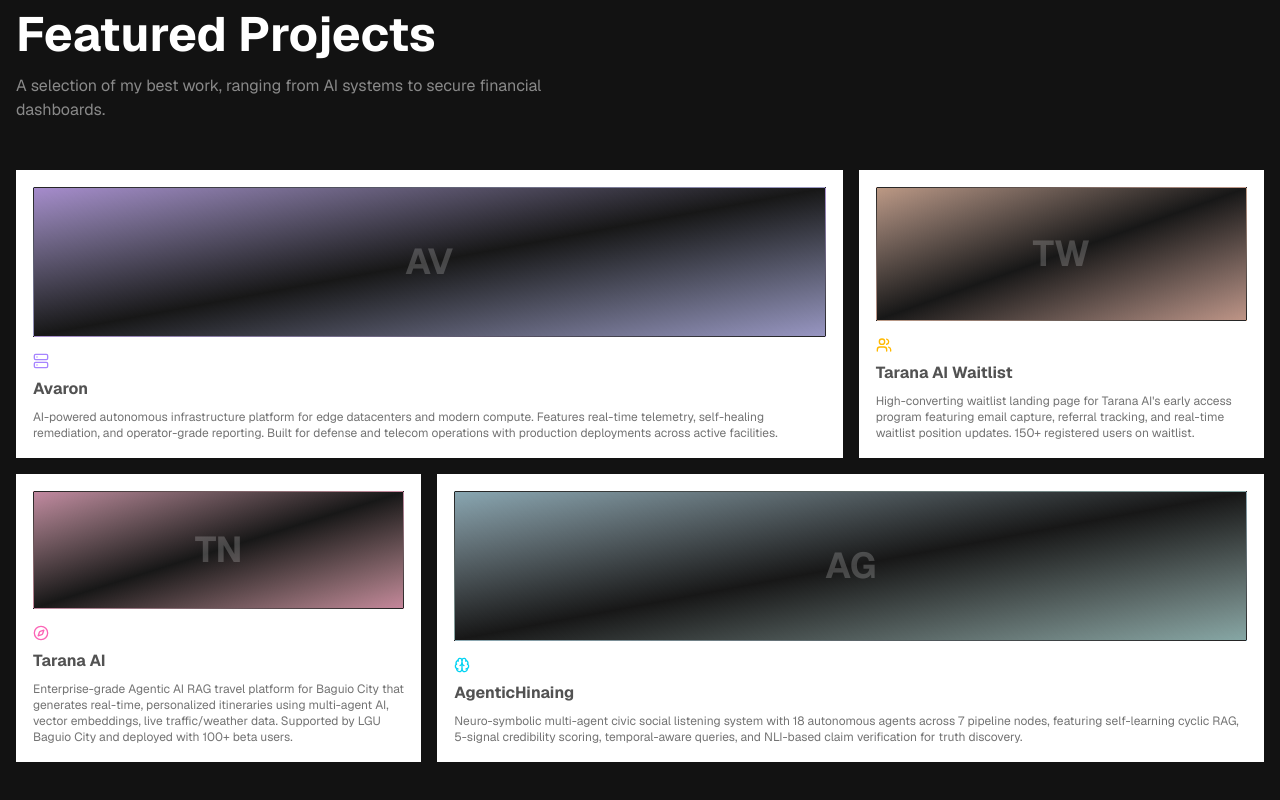
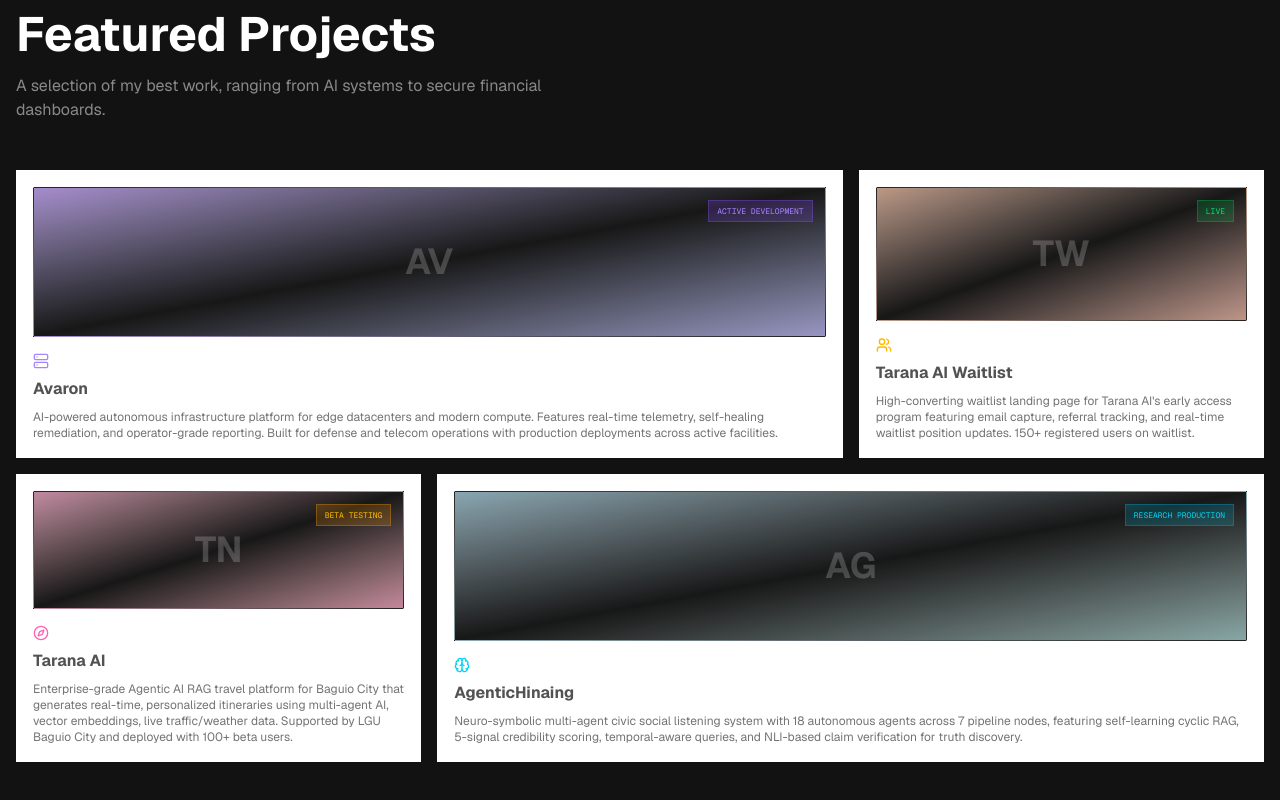
Before and after one commit to donyelqt/donielearys, a Next.js app: page / in a window 1280 px wide. Shown: the part 4341-5141 px from the top of the page. Built offline with nearby package versions, Linux system fonts and the light colour scheme.

Commit message:
feat(sections): add project status badges to projects component
Introduce a status labeling system for project cards using a color-coded mapping. Each project now displays a small, mono-spaced badge indicating its current lifecycle stage (e.g., Live, Active Development, Beta Testing).

```diff
--- a/src/components/sections/Projects.tsx
+++ b/src/components/sections/Projects.tsx
@@ -30,6 +30,13 @@ const itemVariants = {
   visible: { opacity: 1, y: 0, transition: { duration: 0.5 } }
 }
 
+const statusColors: Record<string, string> = {
+  'Active Development': 'bg-violet-500/20 text-violet-400 border-violet-500/30',
+  'Live': 'bg-green-500/20 text-green-400 border-green-500/30',
+  'Beta Testing': 'bg-amber-500/20 text-amber-400 border-amber-500/30',
+  'Research Production': 'bg-cyan-500/20 text-cyan-400 border-cyan-500/30',
+}
+
 const projects = [
   {
     title: "Avaron",
@@ -40,6 +47,9 @@ const projects = [
         <div className="absolute inset-0 flex items-center justify-center">
           <span className="text-4xl font-bold text-white/20">AV</span>
         </div>
+        <span className={`absolute top-3 right-3 px-2 py-1 text-[8px] font-mono uppercase border rounded-sm ${statusColors['Active Development']}`}>
+          Active Development
+        </span>
       </div>
     ),
     icon: <Server className="h-4 w-4 text-violet-400" />,
@@ -54,6 +64,9 @@ const projects = [
         <div className="absolute inset-0 flex items-center justify-center">
           <span className="text-4xl font-bold text-white/20">TW</span>
         </div>
+        <span className={`absolute top-3 right-3 px-2 py-1 text-[8px] font-mono uppercase border rounded-sm ${statusColors['Live']}`}>
+          Live
+        </span>
       </div>
     ),
     icon: <Users className="h-4 w-4 text-amber-400" />,
@@ -68,6 +81,9 @@ const projects = [
         <div className="absolute inset-0 flex items-center justify-center">
           <span className="text-4xl font-bold text-white/20">TN</span>
         </div>
+        <span className={`absolute top-3 right-3 px-2 py-1 text-[8px] font-mono uppercase border rounded-sm ${statusColors['Beta Testing']}`}>
+          Beta Testing
+        </span>
       </div>
     ),
     icon: <Compass className="h-4 w-4 text-pink-400" />,
@@ -82,6 +98,9 @@ const projects = [
         <div className="absolute inset-0 flex items-center justify-center">
           <span className="text-4xl font-bold text-white/20">AG</span>
         </div>
+        <span className={`absolute top-3 right-3 px-2 py-1 text-[8px] font-mono uppercase border rounded-sm ${statusColors['Research Production']}`}>
+          Research Production
+        </span>
       </div>
     ),
     icon: <Brain className="h-4 w-4 text-cyan-400" />,
```
